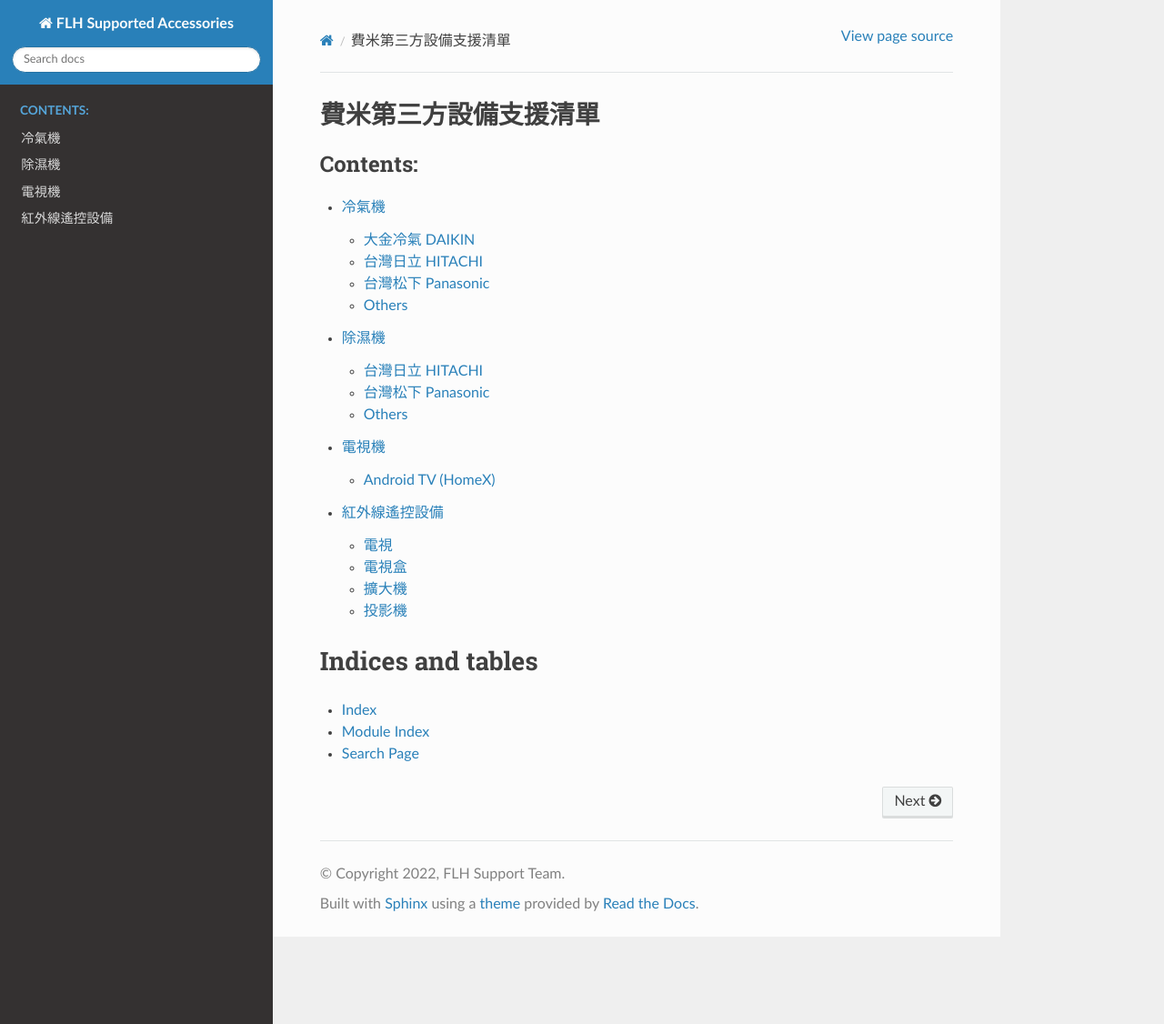
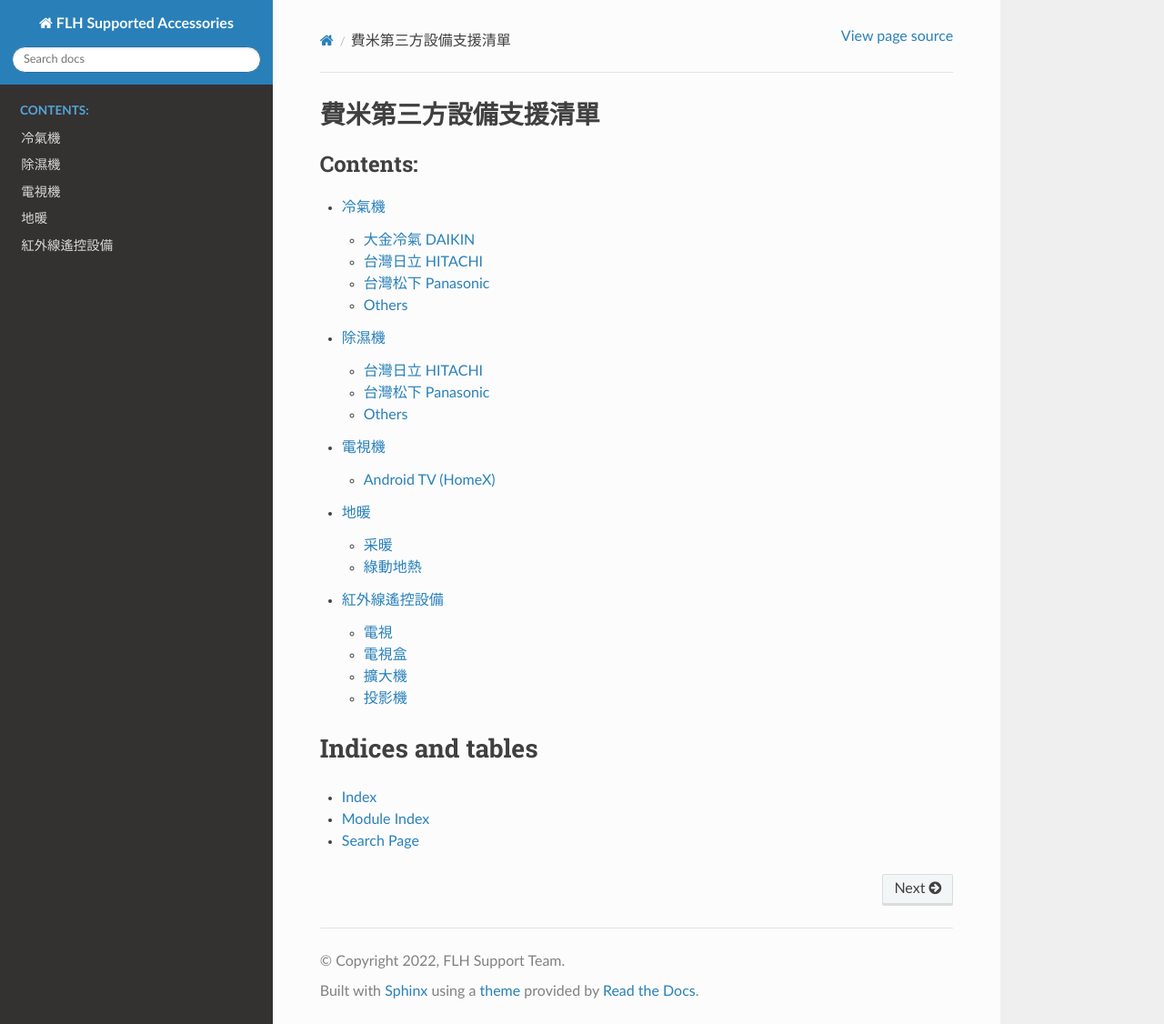
Before and after one commit to faegary/supportedAccessories, a Sphinx documentation site: the page built from docs/source/index.rst, in a window 1280 px wide and 1126 px high. Shown: the whole window at 91% size. Built offline with Sphinx 7.4.7 and the Read the Docs theme 2.0.0, drawn with Linux system fonts in a browser that asks for light colours.

Commit message:
Add floor-heating accessory type

```diff
--- /dev/null
+++ b/docs/source/floorheating.rst
@@ -0,0 +1,15 @@
+.. _floorheating:
+
+====
+地暖
+====
+
+----
+采暖
+----
+* LT2003HA (Modbus-485控制)
+
+--------
+綠動地熱
+--------
+* 地暖機 (Modbus-485控制)
--- a/docs/source/index.rst
+++ b/docs/source/index.rst
@@ -13,6 +13,7 @@
    airconditioner
    dehumidifier
    television
+   floorheating
    infraredcontrol
 
 
--- a/docs/source/infraredcontrol.rst
+++ b/docs/source/infraredcontrol.rst
@@ -1,4 +1,4 @@
-.. _infrared_ctrl:
+.. _infraredcontrol:
 
 ==============
 紅外線遙控設備
```
